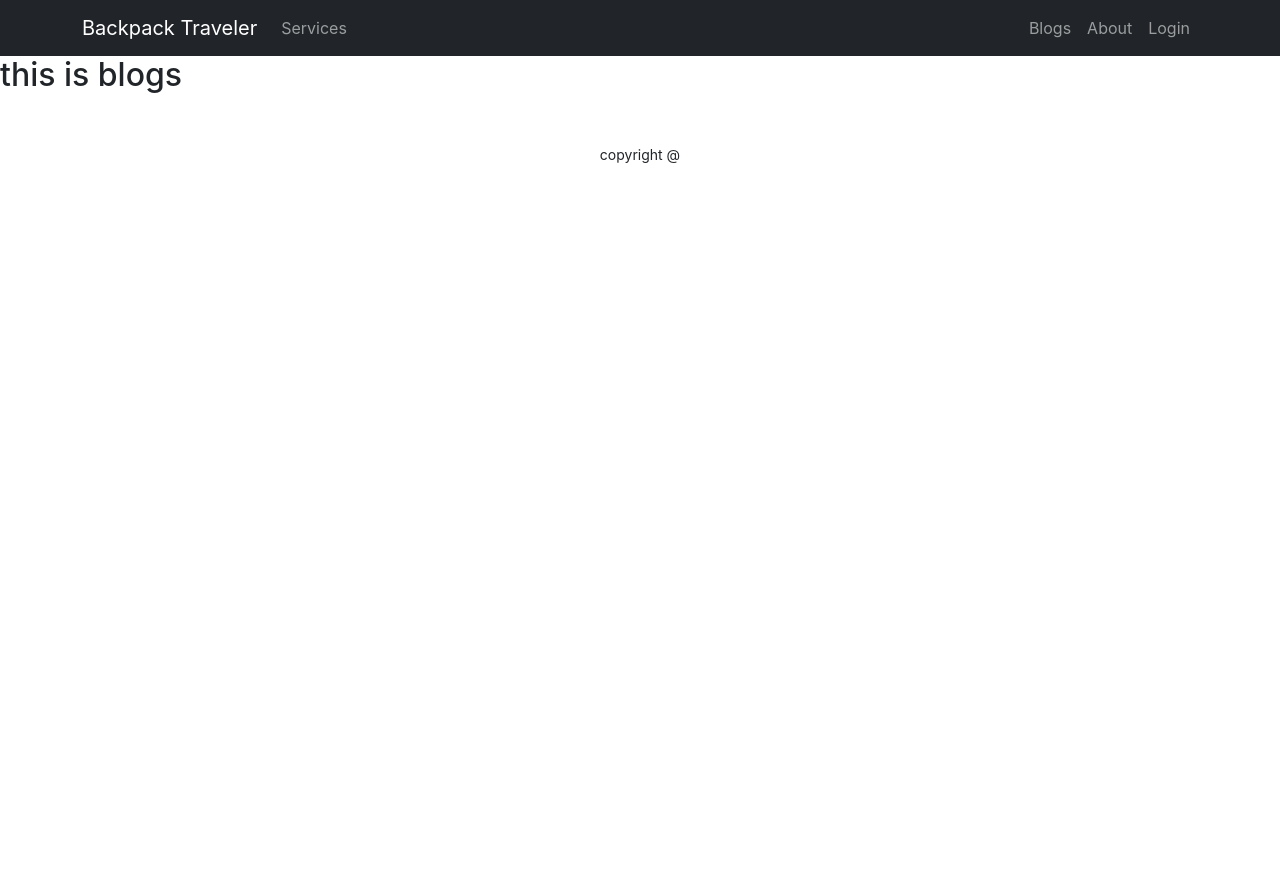
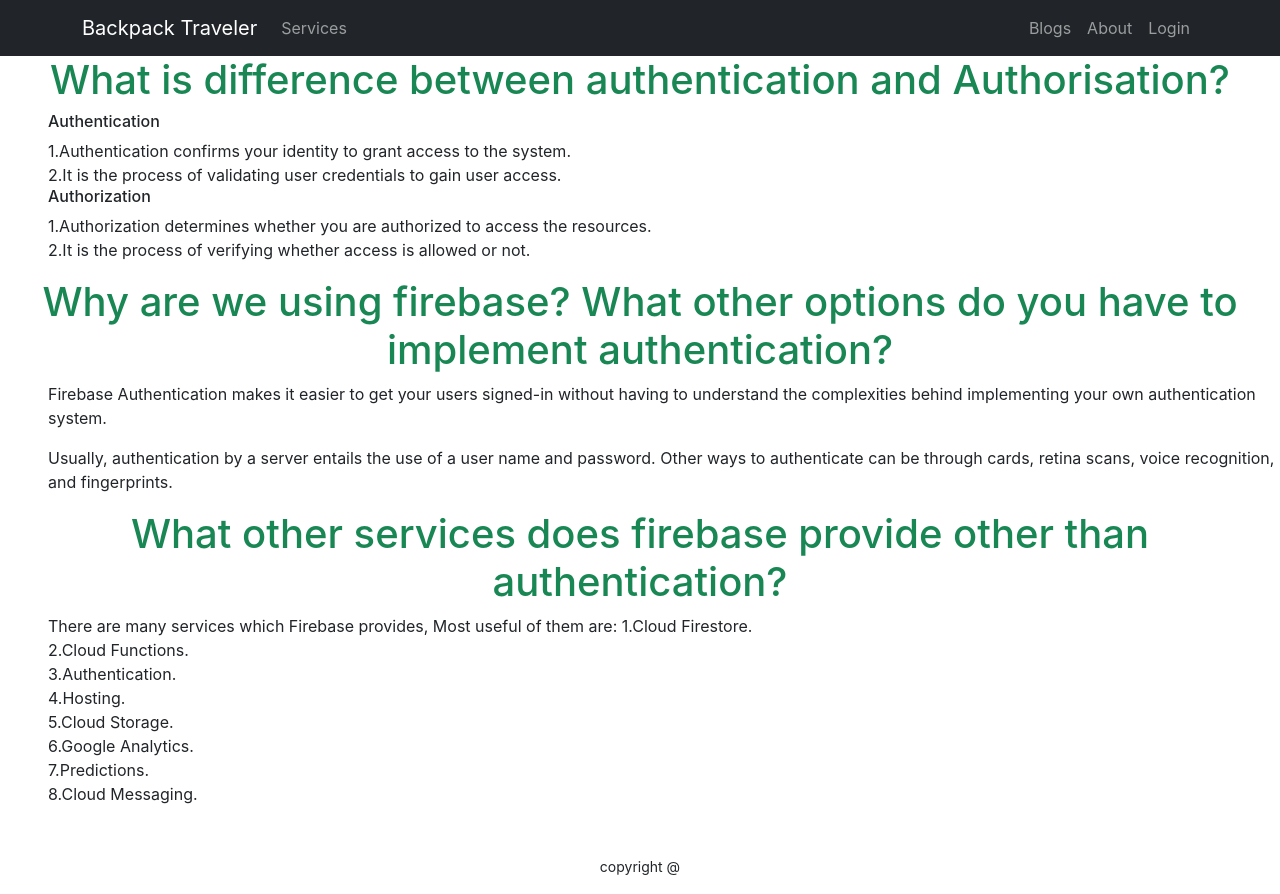
Before and after one commit to Susmoy-Das02/Backpack-Traveler, a React (Create React App) app: page /blogs in a window 1280 px wide. Before the commit the page ends 800 px from the top, so only its background shows below. Built offline with nearby package versions, Linux system fonts and the light colour scheme.

Commit message:
blogs part done

```diff
--- a/src/App.js
+++ b/src/App.js
@@ -3,6 +3,7 @@
 import About from './Pages/About/About';
 import Blogs from './Pages/Blogs/Blogs';
 import Home from './Pages/Home/Home';
+import Login from './Pages/Login/Login/Login';
 import ServceDetails from './Pages/ServiceDetail/ServceDetails';
 import Footer from './Pages/Shared/Footer/Footer';
 import Header from './Pages/Shared/Header/Header';
@@ -18,6 +19,7 @@
         <Route path='/service/:serviceId' element={<ServceDetails></ServceDetails>}></Route>
         <Route path = '/blogs' element={<Blogs></Blogs>}></Route>
         <Route path='/about' element={<About></About>}></Route>
+        <Route path='/login' element={<Login></Login>}></Route>
         <Route path='*' element={<NotFound></NotFound>}></Route>
       </Routes>
       <Footer></Footer>
--- a/src/Pages/Blogs/Blogs.js
+++ b/src/Pages/Blogs/Blogs.js
@@ -3,8 +3,73 @@
 const Blogs = () => {
     return (
         <div>
-            <h2>this is blogs</h2>
+
+            {/* queston 1 answer */}
+
+
+            <h1 className='text-success text-center'>What is difference between authentication and Authorisation?</h1>
+            <p className='ms-5'>
+
+                <h6>Authentication</h6>
+
+                1.Authentication confirms your identity to grant access to the system. <br />
+
+                2.It is the process of validating user credentials to gain user access.
+
+
+                <h6>Authorization</h6>
+
+                1.Authorization determines whether you are authorized to access the resources. <br />
+
+                2.It is the process of verifying whether access is allowed or not.
+            </p>
+
+
+            {/* queston 2 answer */}
+
+
+
+            <h1 className='text-success text-center' >Why are we using firebase? What other options do you have to implement authentication?</h1>
+
+            <p className='ms-5'>Firebase Authentication makes it easier to get your users signed-in without having to understand the complexities behind implementing your own authentication system.
+            </p>
+
+            <p className='ms-5'>
+                Usually, authentication by a server entails the use of a user name and password. Other ways to authenticate can be through cards, retina scans, voice recognition, and fingerprints.
+            </p>
+
+            {/* queston 3 answer */}
+
+
+
+            <h1 className='text-success text-center'>What other services does firebase provide other than authentication?</h1>
+
+
+            <p className='ms-5'>
+                There are many services which Firebase provides, Most useful of them are:
+                1.Cloud Firestore. <br />
+                2.Cloud Functions.<br />
+                3.Authentication.<br />
+                4.Hosting.<br />
+                5.Cloud Storage.<br />
+                6.Google Analytics.<br />
+                7.Predictions.<br />
+                8.Cloud Messaging.<br />
+            </p>
+
+
+
+
+
+
+
+
+
         </div>
+
+
+
+
     );
 };
 
--- /dev/null
+++ b/src/Pages/Login/Login/Login.js
@@ -0,0 +1,11 @@
+import React from 'react';
+
+const Login = () => {
+    return (
+        <div>
+            <h2>this is login</h2>
+        </div>
+    );
+};
+
+export default Login;
```
Also changed, not shown: src/Pages/Login/Register/Register.js (added, +11 -0 lines).
